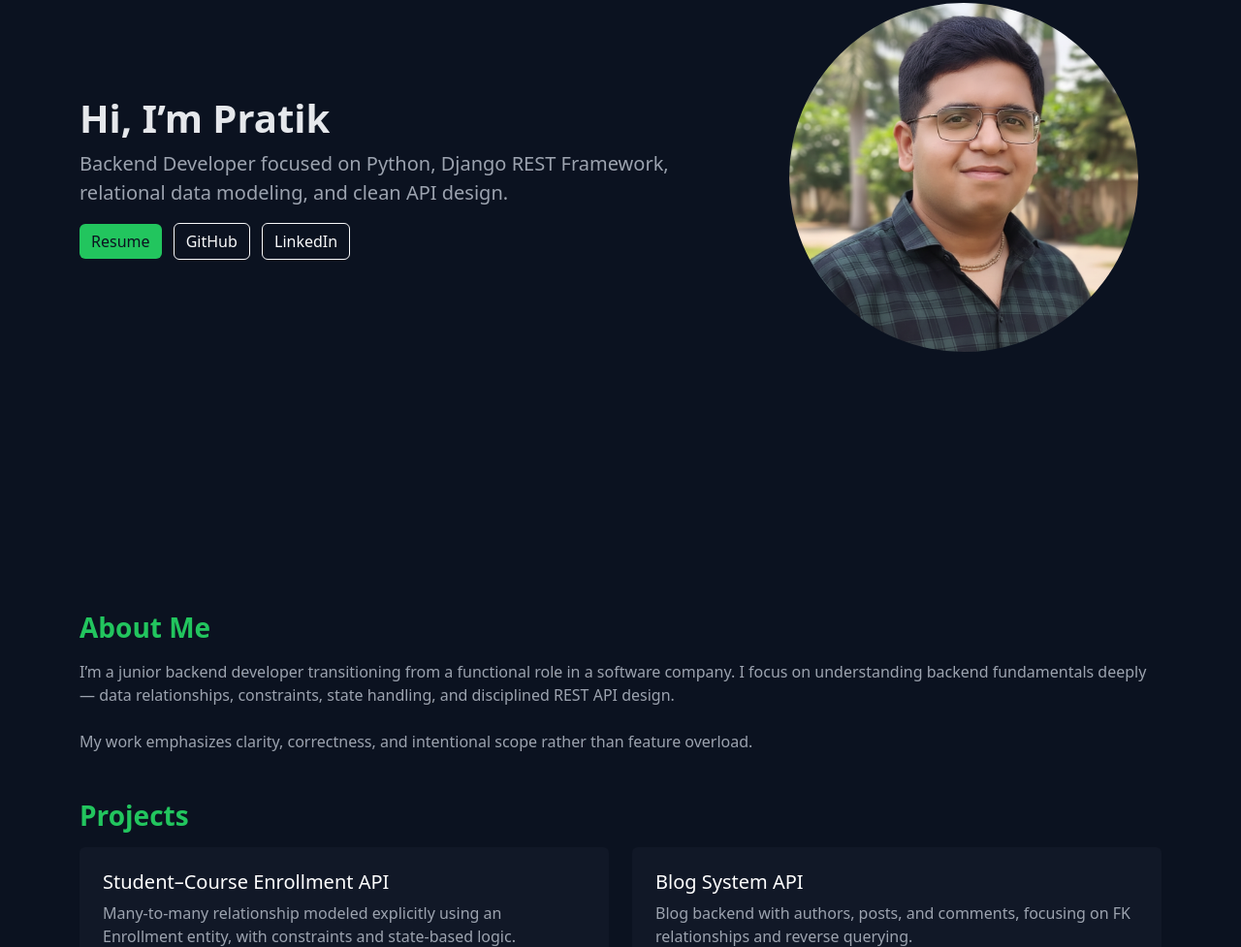
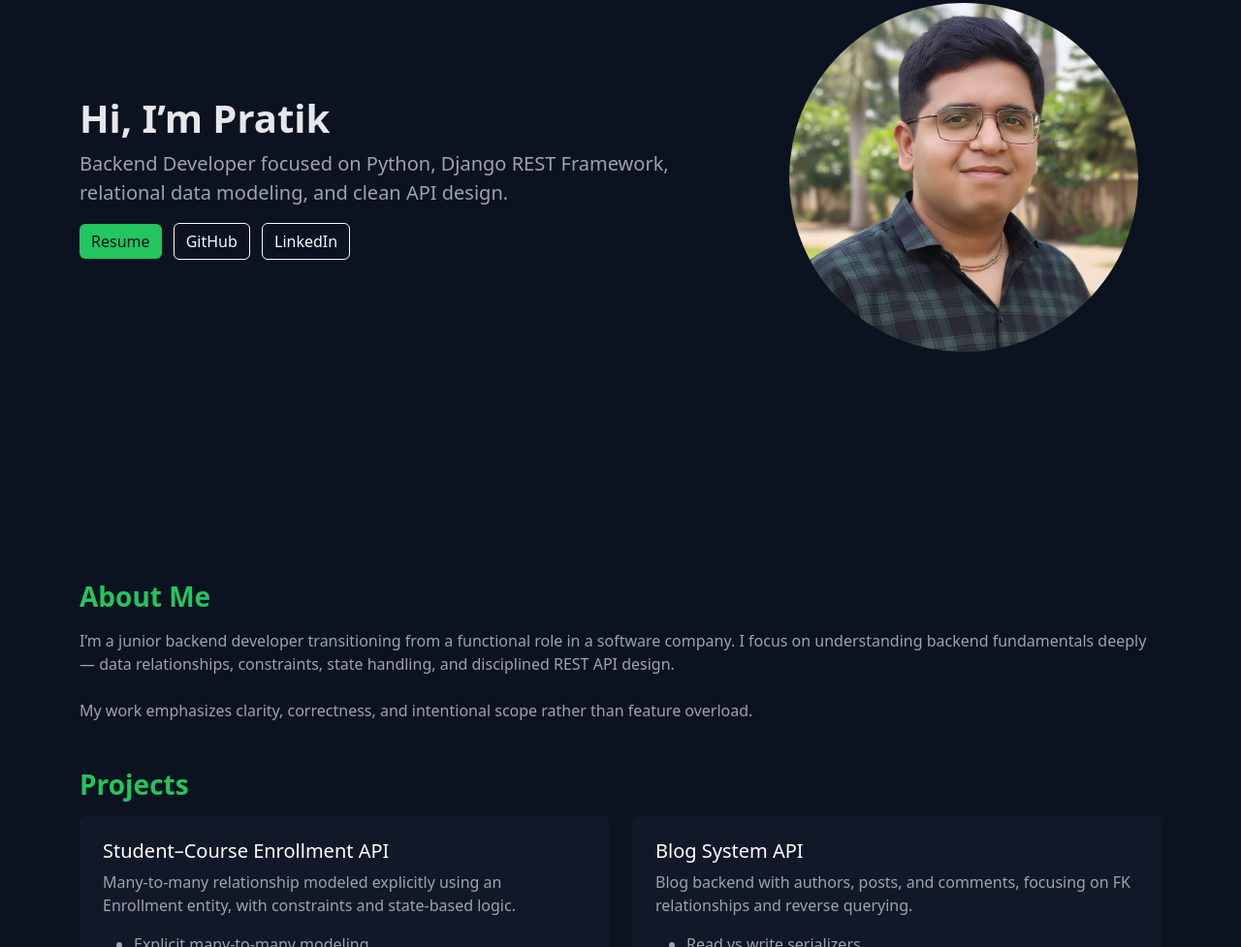
Before and after one commit to PratikG345/My-Portfolio, a plain HTML site: page index.html in a window 1280 px wide. Shown: the part 217-1194 px from the top of the page at 97% size. Drawn offline with nearby package versions, Linux system fonts and the light colour scheme.

Commit message:
Refactor About Me section for better readability
Updated the About Me section with improved formatting and spacing.

```diff
--- a/index.html
+++ b/index.html
@@ -50,7 +50,7 @@
     </section>
 
     <!-- ABOUT -->
-    <section class="container mt-5">
+    <section class="container mt-3">
       <h3 class="section-title">About Me</h3>
       <p class="text-muted-custom">
         I’m a junior backend developer transitioning from a functional role in a
```
